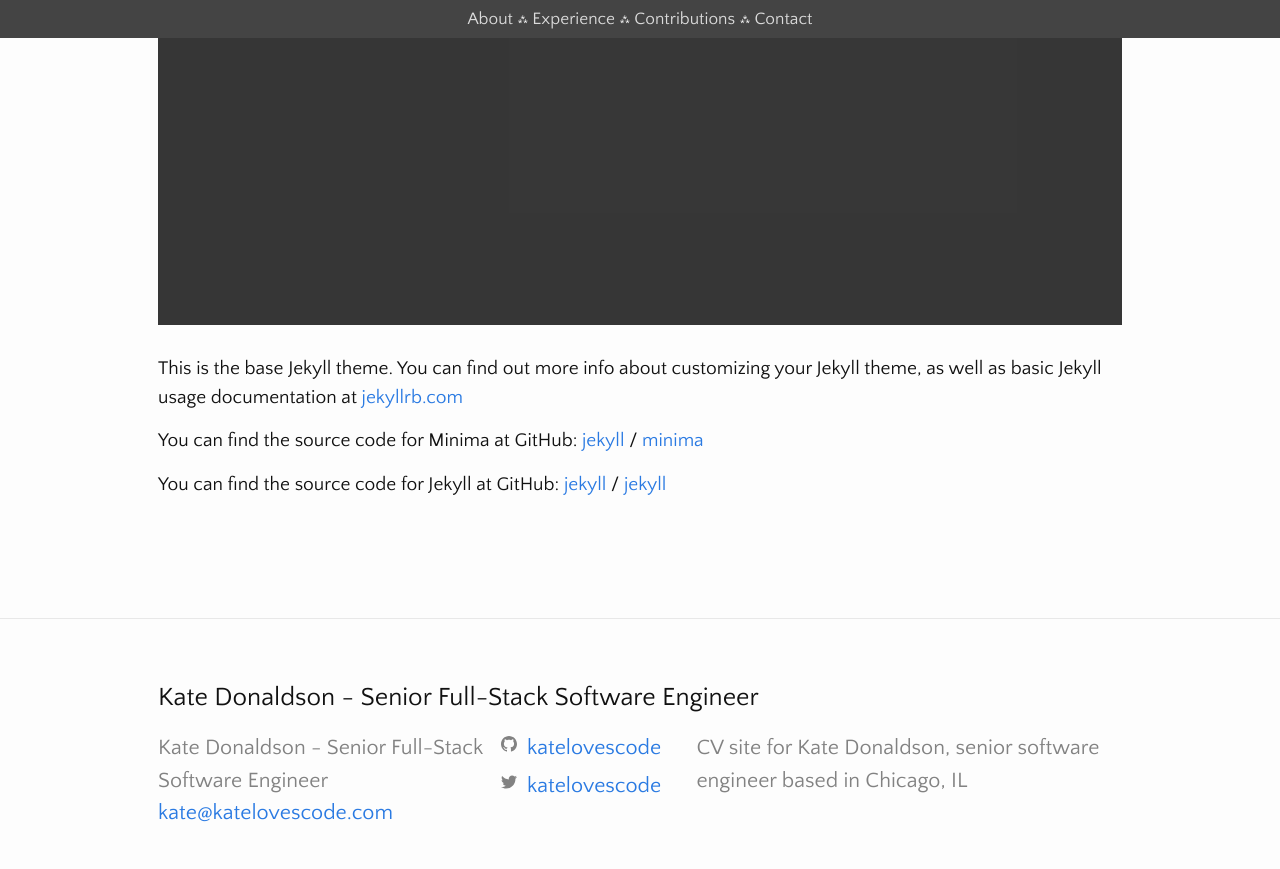
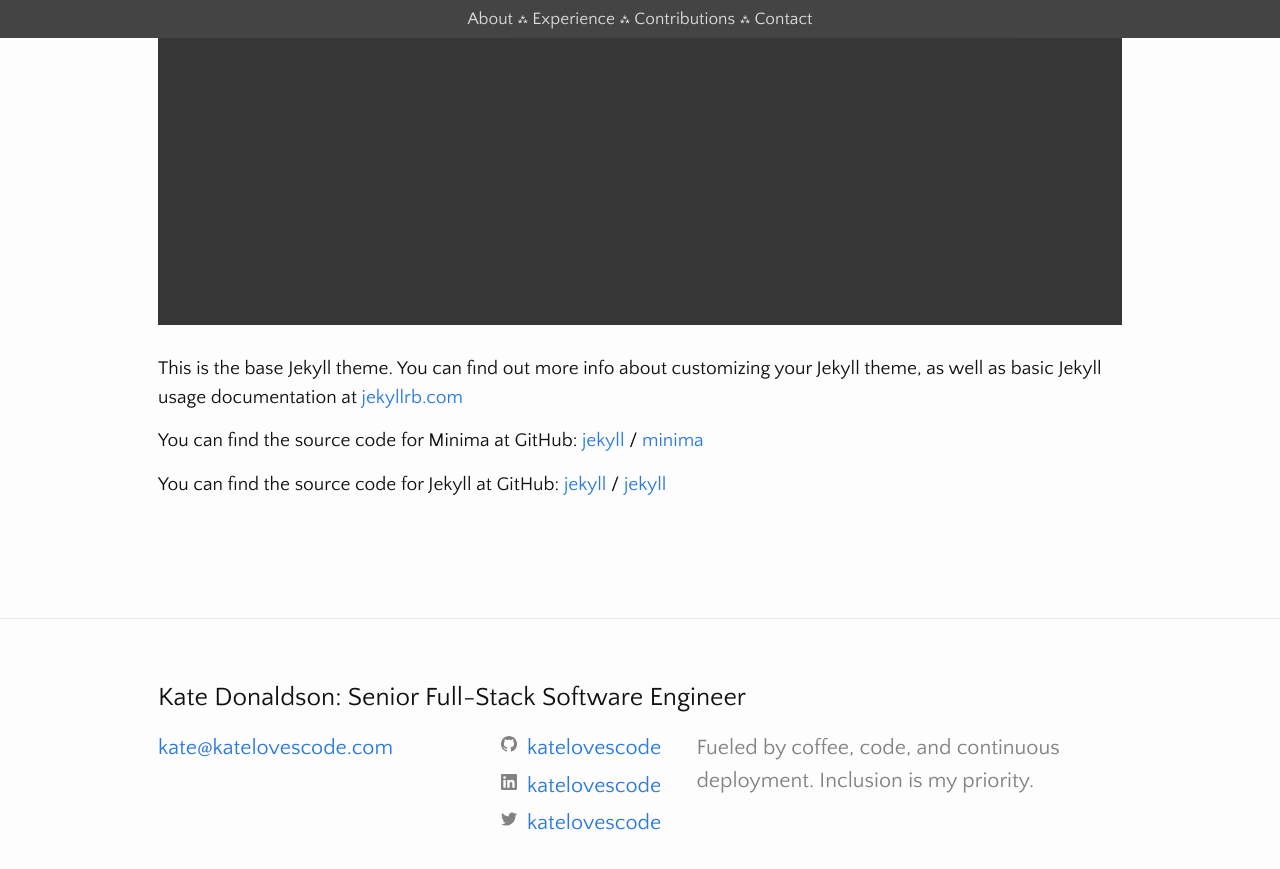
Before and after one commit to katelovescode/katelovescode.github.io, a Jekyll site: the page built from about.md, in a window 1280 px wide and 900 px high, scrolled down 550 px. Shown: the top 869 px of the window. Built offline with Jekyll 4.4.1, drawn with Linux system fonts in a browser that asks for light colours.

Commit message:
Tidies up the footer

```diff
--- a/_config.yml
+++ b/_config.yml
@@ -13,14 +13,15 @@
 # you will see them accessed via {{ site.title }}, {{ site.email }}, and so on.
 # You can create any custom variable you would like, and they will be accessible
 # in the templates via {{ site.myvariable }}.
-title: Kate Donaldson - Senior Full-Stack Software Engineer
+title: "Kate Donaldson: Senior Full-Stack Software Engineer"
 email: kate@katelovescode.com
 description: >- # this means to ignore newlines until "baseurl:"
-  CV site for Kate Donaldson, senior software engineer based in Chicago, IL
+  Fueled by coffee, code, and continuous deployment.  Inclusion is my priority.
 baseurl: "" # the subpath of your site, e.g. /blog
 url: "" # the base hostname & protocol for your site, e.g. http://example.com
 twitter_username: katelovescode
 github_username:  katelovescode
+linkedin_username:  katelovescode
 
 # Build settings
 markdown: kramdown
--- a/_includes/footer.html
+++ b/_includes/footer.html
@@ -8,13 +8,6 @@
     <div class="footer-col-wrapper">
       <div class="footer-col footer-col-1">
         <ul class="contact-list">
-          <li class="p-name">
-            {%- if site.author -%}
-              {{ site.author | escape }}
-            {%- else -%}
-              {{ site.title | escape }}
-            {%- endif -%}
-            </li>
             {%- if site.email -%}
             <li><a class="u-email" href="mailto:{{ site.email }}">{{ site.email }}</a></li>
             {%- endif -%}
```
